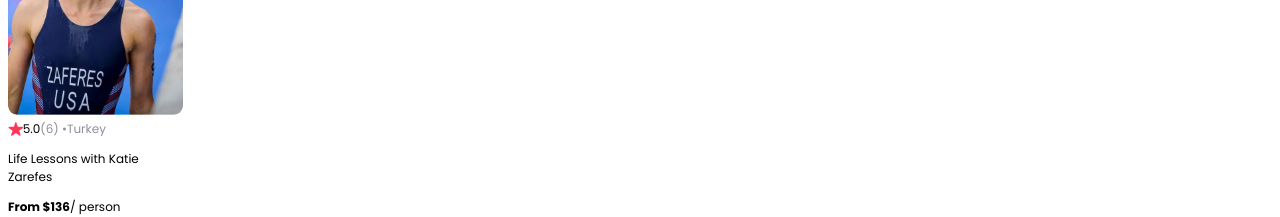
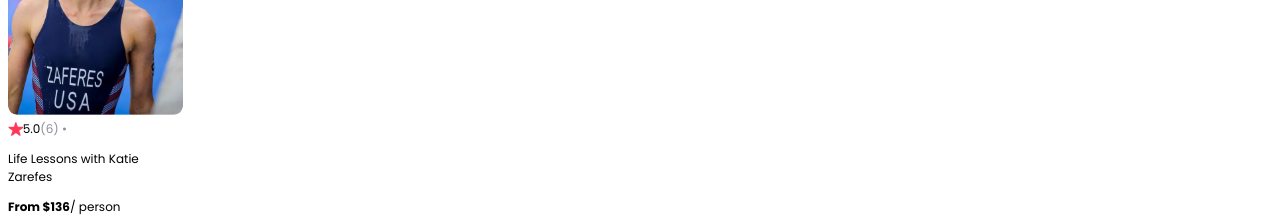
Before and after one commit to Farothtc/airbnb-react, a React (Vite) app: page / in a window 1280 px wide. Shown: the part 860-1077 px from the top of the page. Built offline with nearby package versions, Linux system fonts and the light colour scheme.

Commit message:
Name fix done

```diff
--- a/src/components/Card.jsx
+++ b/src/components/Card.jsx
@@ -1,4 +1,4 @@
-export function Card({ img, rating, reviewCount, country, title, price }) {
+export function Card({ img, rating, reviewCount, location, title, price }) {
   return (
     <div className="card">
       <img src={`./${img}`} className="card-image" />
@@ -6,7 +6,7 @@ export function Card({ img, rating, reviewCount, country, title, price }) {
         <img src="./star.png" />
         <span>{rating}</span>
         <span className="gray">({reviewCount}) •</span>
-        <span className="gray">{country}</span>
+        <span className="gray">{location}</span>
       </div>
       <p>{title}</p>
       <p>
```
